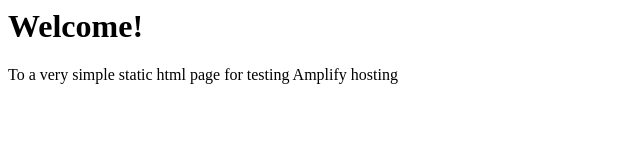
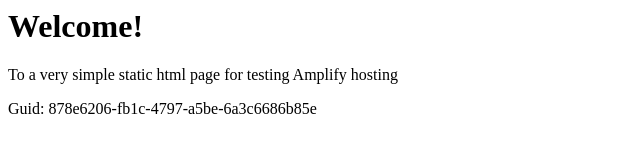
Before and after one commit to aws-aemilia-hkg/Github-PR-Commit-Integration-Test-DoNotTouch-v0-prod-ap-east-1, a website: page src/index.html in a window 1280 px wide. Shown: the whole page, without its empty margins (0-640 px from the left). Drawn offline with Linux system fonts and the light colour scheme.

Commit message:
commit from integ tests

```diff
--- a/src/index.html
+++ b/src/index.html
@@ -1,3 +1,5 @@
+
+
 <html lang="en">
 
 <head>
@@ -10,6 +12,6 @@
 <body>
     <h1>Welcome!</h1>
     <p>To a very simple static html page for testing Amplify hosting</p>
-</body>
+    <p>Guid: 878e6206-fb1c-4797-a5be-6a3c6686b85e</p></body>
 
 </html>
```
